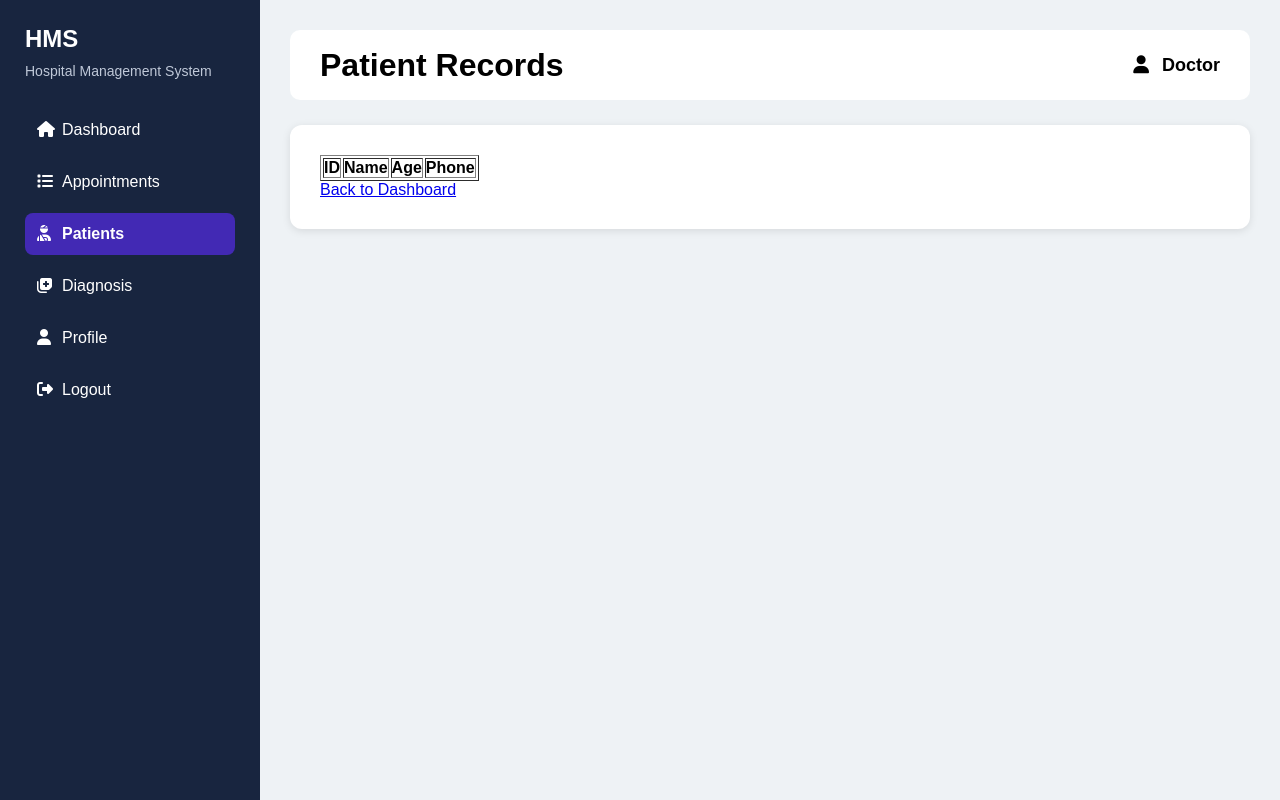
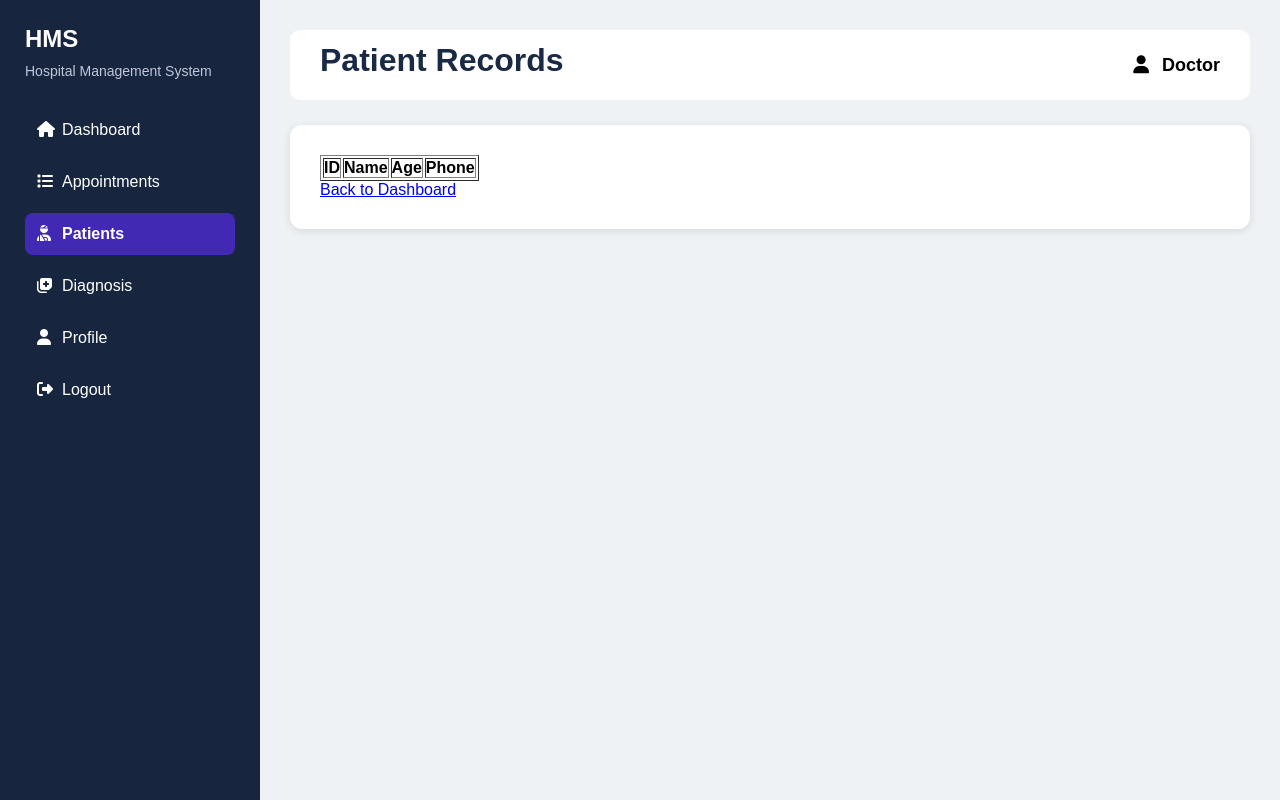
Before and after one commit to AngelinaAnnaAntony/Hospital_Management_System, a Flask app: template templates/view_patients.html in a window 1280 px wide. Run offline with Flask 3, Linux system fonts and the light colour scheme; the template is opened without the code that fills it, so the values that code supplies are empty.

Commit message:
Update view_patients.html

```diff
--- a/templates/view_patients.html
+++ b/templates/view_patients.html
@@ -26,7 +26,7 @@
         </div>
         <div class="content">
             <div class="topbar">
-                <h1>Patient Records</h1>
+                <h1 class="page-title">Patient Records</h1>
                     <div class="profile">
                         <i class="fa-solid fa-user"></i>
                         Doctor
```
